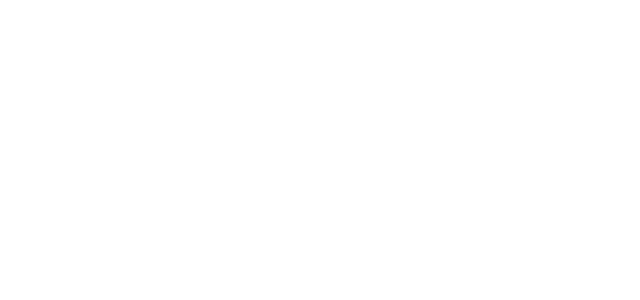
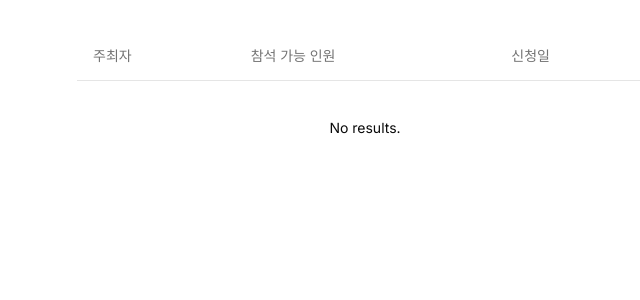
Before and after one commit to timepresent95/fe-hyu-facility-rental, a Next.js app: page /schedules in a window 1280 px wide. Shown: the top 300 px of the page, without its empty margins (275-915 px from the left). Built offline with nearby package versions, Linux system fonts and the light colour scheme.

Commit message:
예약 리스트 테이블 구현

```diff
--- a/app/schedules/page.tsx
+++ b/app/schedules/page.tsx
@@ -1,7 +1,12 @@
+import { columns } from "@/widget/ScheduleTable/model";
+import ScheduleTable from "@/widget/ScheduleTable/ui";
+
 function SchedulePage() {
-  const currentDate = new Date();
-
-  return <main className="container pt-8"></main>;
+  return (
+    <main className="container pt-8">
+      <ScheduleTable data={[]} columns={columns} />
+    </main>
+  );
 }
 
 SchedulePage.displayName = "SchedulePage";
--- a/package.json
+++ b/package.json
@@ -14,6 +14,7 @@
     "@radix-ui/react-popover": "^1.0.7",
     "@radix-ui/react-slot": "^1.0.2",
     "@radix-ui/react-toast": "^1.1.5",
+    "@tanstack/react-table": "^8.15.3",
     "class-variance-authority": "^0.7.0",
     "clsx": "^2.1.0",
     "date-fns": "^3.6.0",
--- /dev/null
+++ b/widget/ScheduleTable/model.tsx
@@ -0,0 +1,22 @@
+import { ReservationInfo } from "@/entities/ReservationInfo/model";
+import { ColumnDef } from "@tanstack/react-table";
+
+export const columns: ColumnDef<ReservationInfo>[] = [
+  {
+    accessorKey: "hostName",
+    header: "주최자",
+  },
+  {
+    accessorKey: "capacity",
+    header: "참석 가능 인원",
+  },
+  {
+    accessorKey: "applicationDate",
+    header: "신청일",
+  },
+];
+
+export interface DataTableProps<TData, TValue> {
+  columns: ColumnDef<TData, TValue>[];
+  data: TData[];
+}
--- a/widget/ScheduleTable/ui.tsx
+++ b/widget/ScheduleTable/ui.tsx
@@ -0,0 +1,72 @@
+"use client";
+
+import {
+  useReactTable,
+  getCoreRowModel,
+  flexRender,
+} from "@tanstack/react-table";
+import {
+  Table,
+  TableBody,
+  TableCell,
+  TableHead,
+  TableHeader,
+  TableRow,
+} from "#/ui/table";
+import { DataTableProps } from "./model";
+
+function ScheduleTable<TData, TValue>({
+  columns,
+  data,
+}: DataTableProps<TData, TValue>) {
+  const table = useReactTable({
+    columns,
+    data,
+    getCoreRowModel: getCoreRowModel(),
+  });
+  return (
+    <Table>
+      <TableHeader>
+        {table.getHeaderGroups().map((headerGroup) => (
+          <TableRow key={headerGroup.id}>
+            {headerGroup.headers.map((header) => (
+              <TableHead key={header.id}>
+                {header.isPlaceholder
+                  ? null
+                  : flexRender(
+                      header.column.columnDef.header,
+                      header.getContext()
+                    )}
+              </TableHead>
+            ))}
+          </TableRow>
+        ))}
+      </TableHeader>
+      <TableBody>
+        {table.getRowModel().rows?.length ? (
+          table.getRowModel().rows.map((row) => (
+            <TableRow
+              key={row.id}
+              data-state={row.getIsSelected() && "selected"}>
+              {row.getVisibleCells().map((cell) => (
+                <TableCell key={cell.id}>
+                  {flexRender(cell.column.columnDef.cell, cell.getContext())}
+                </TableCell>
+              ))}
+            </TableRow>
+          ))
+        ) : (
+          <TableRow>
+            <TableCell colSpan={columns.length} className="h-24 text-center">
+              No results.
+            </TableCell>
+          </TableRow>
+        )}
+      </TableBody>
+    </Table>
+  );
+}
+
+ScheduleTable.displayName = "ScheduleTable";
+
+export default ScheduleTable;
```
Also changed, not shown: 1 other file (tests, documents, lock files or other folders).
